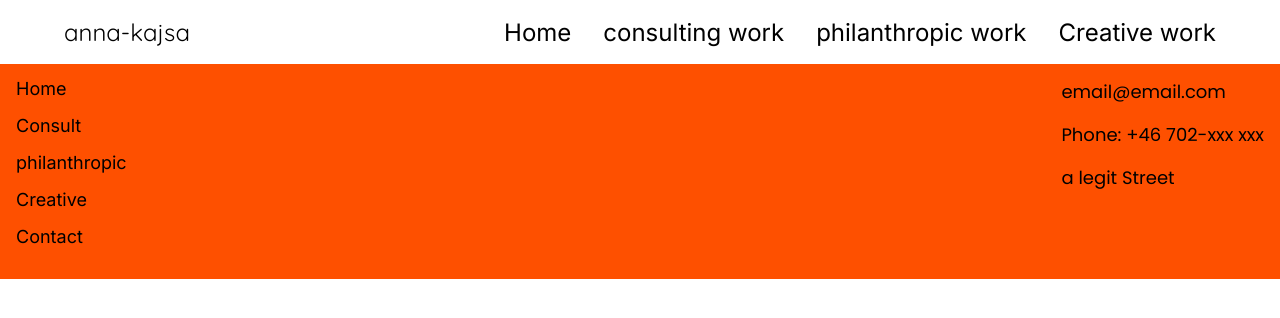
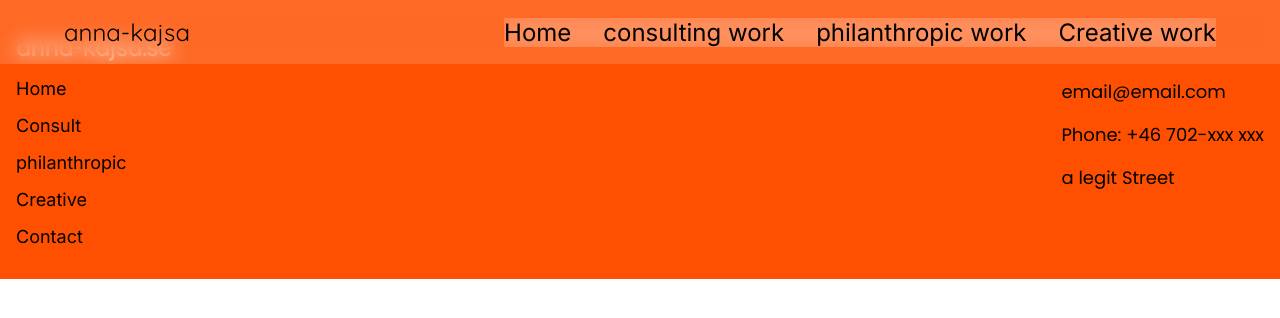
Before and after one commit to Cellmon95/anna-kajsa, a Next.js app: page / in a window 1280 px wide. Shown: the top 318 px of the page. Built offline with nearby package versions, Linux system fonts and the light colour scheme.

Commit message:
nav color change

```diff
--- a/src/components/Navbar/navbar.module.css
+++ b/src/components/Navbar/navbar.module.css
@@ -17,11 +17,11 @@
   width: 100%;
   position: relative;
   overflow-x: clip;
-  background-color: white;
+  background-color: rgba(255, 255, 255, 0.15);
+  backdrop-filter: blur(10px);
 }
 .navWrapperActive {
-  background-color: rgba(255, 255, 255, 0.15);
-  backdrop-filter: blur(10px);
+  background-color: white;
 }
 .motionNav {
   display: flex;
```
